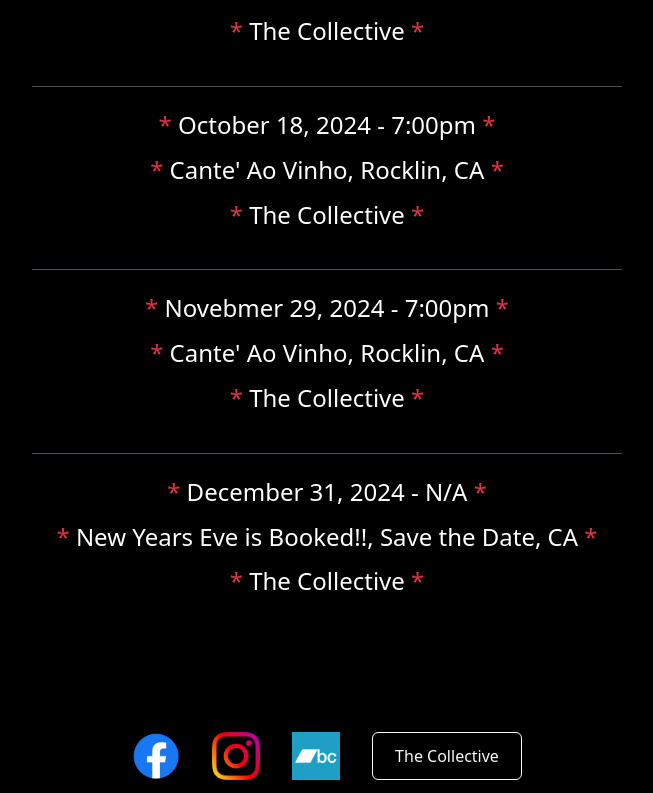
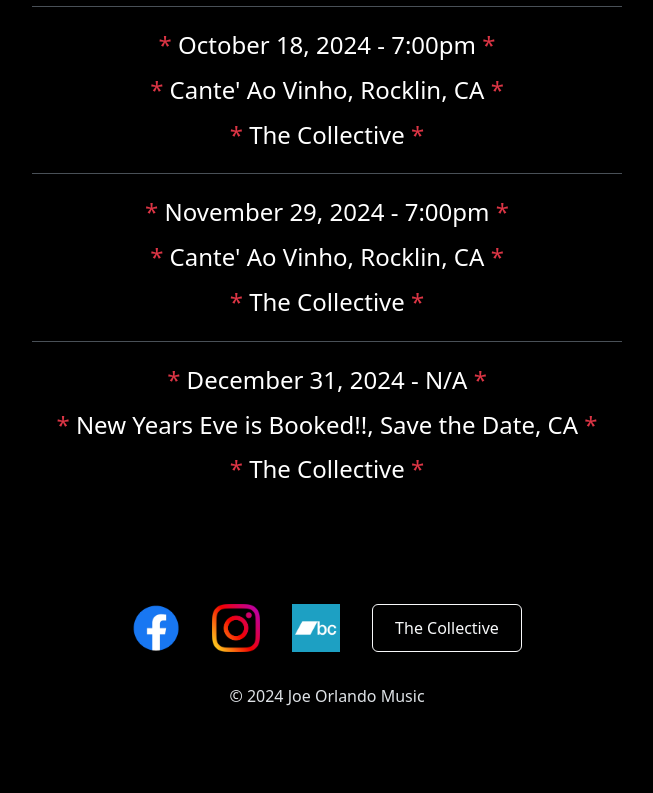
Before and after one commit to Robertjo97/JoeOrlandoMusic, a React (Vite) app: page /shows in a window 1280 px wide. Shown: the part 1113-1906 px from the top of the page, without its empty margins (313-966 px from the left). After the commit the page ends 1837 px from the top, so only its background shows below. Built offline with nearby package versions, Linux system fonts and the light colour scheme.

Commit message:
fix centering of shows list

```diff
--- a/public/shows.json
+++ b/public/shows.json
@@ -36,7 +36,7 @@
     "band": "The Collective"
   },
   {
-    "date": "Novebmer 29, 2024",
+    "date": "November 29, 2024",
     "time": "7:00pm",
     "location": "Cante' Ao Vinho, Rocklin, CA",
     "band": "The Collective"
--- a/src/Shows/shows.css
+++ b/src/Shows/shows.css
@@ -1,3 +1,7 @@
+.shows-list li p:last-child {
+  margin-bottom: 0;
+}
+
 @media (max-width: 600px) {
   .shows-title {
     margin-top: 1rem !important;
```
Also changed, not shown: TODO.txt.
